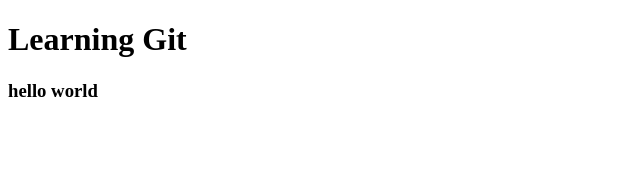
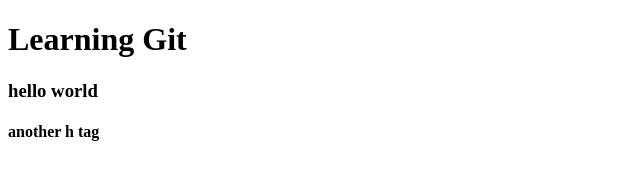
Before and after one commit to legenddavinci/webapp, a plain HTML site: page index.html in a window 1280 px wide. Shown: the whole page, without its empty margins (0-640 px from the left). Drawn offline with Linux system fonts and the light colour scheme.

Commit message:
Update index.html

```diff
--- a/index.html
+++ b/index.html
@@ -9,6 +9,7 @@
 
     <h1>Learning Git</h1>
     <h3>hello world</h3>
+    <h4>another h tag</h4>
 
 </body>
 </html>
```
